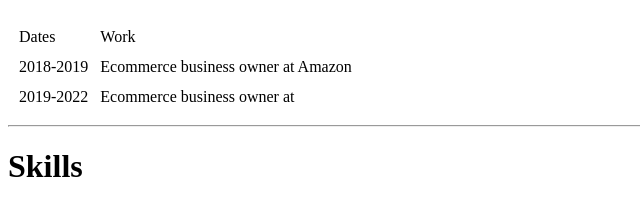
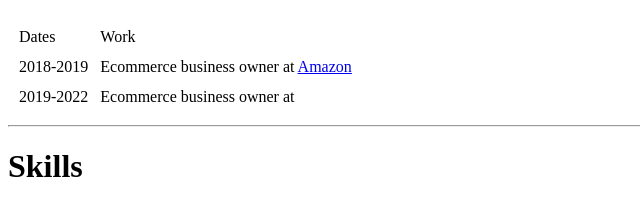
Before and after one commit to Soum1997/cv, a plain HTML site: page index.html in a window 1280 px wide. Shown: the part 264-468 px from the top of the page, 0-640 px from the left. Drawn offline with Linux system fonts and the light colour scheme.

Commit message:
Update index.html

```diff
--- a/index.html
+++ b/index.html
@@ -30,7 +30,7 @@
     <tbody>
        <tr>
             <td>2018-2019 </td>
-            <td>Ecommerce business owner at Amazon</td>
+           <td>Ecommerce business owner at <a href="www.amazon.in"> Amazon</a> </td>
         </tr>
         <tr>
             <td>2019-2022</td>
```
